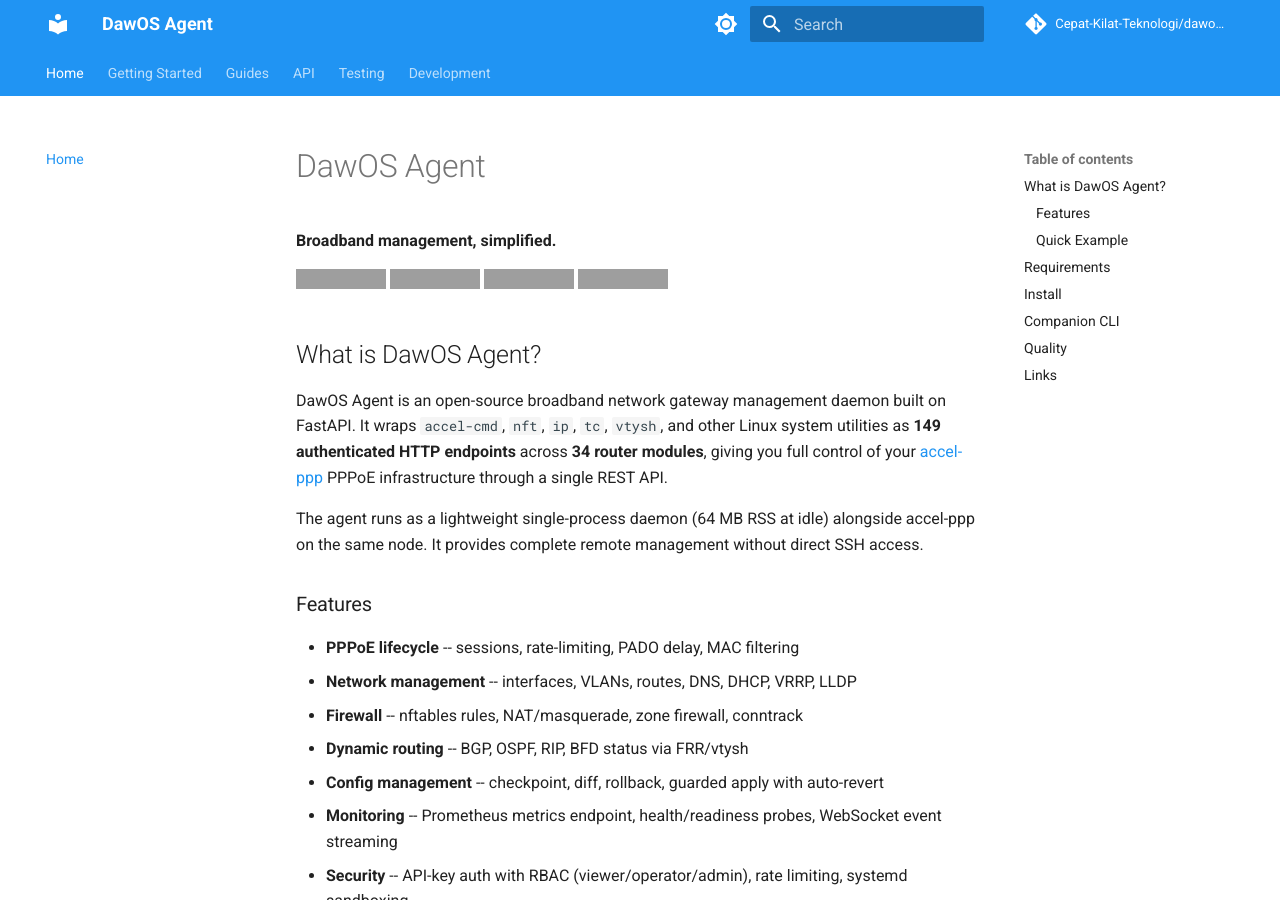
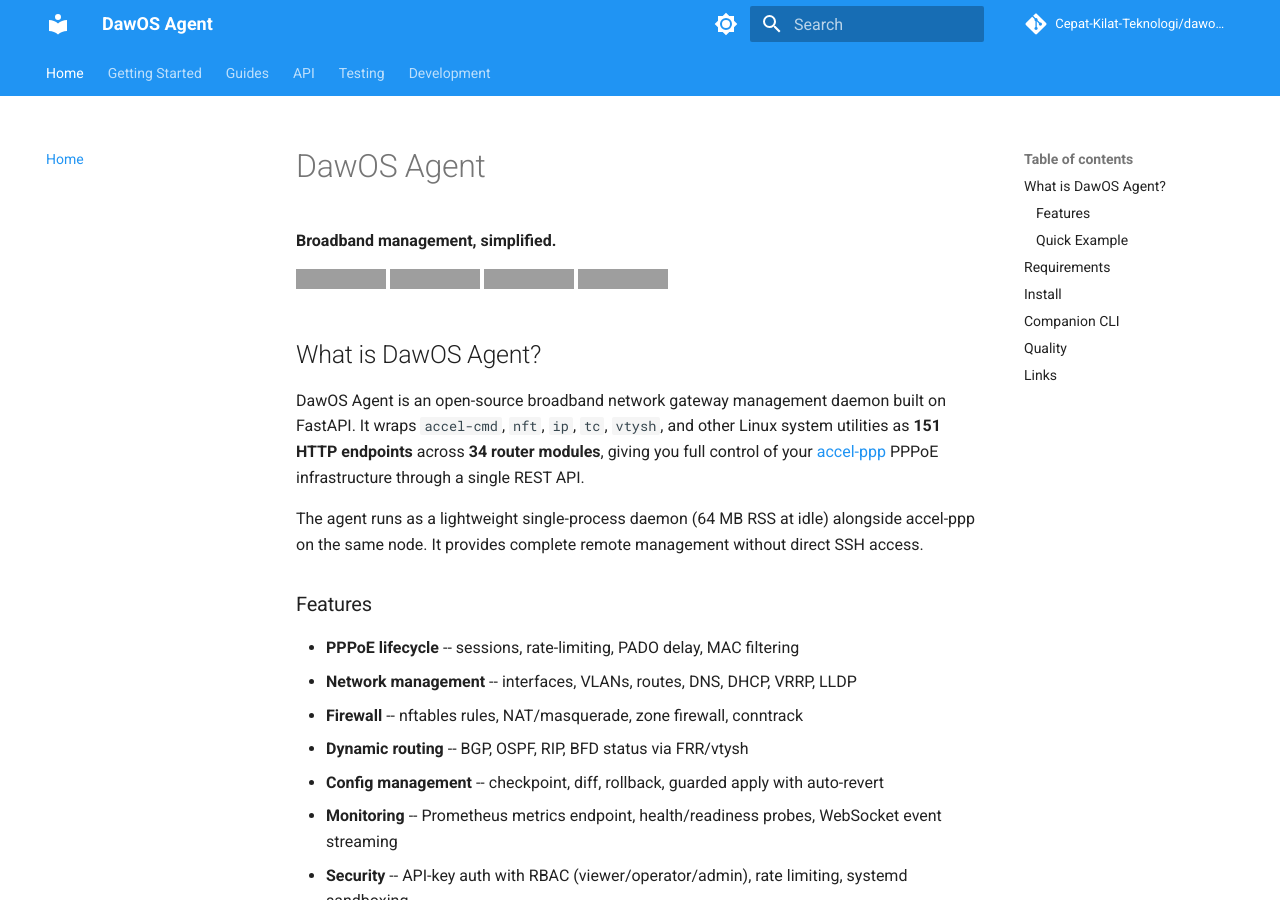
Before and after one commit to Cepat-Kilat-Teknologi/dawos-agent, an MkDocs documentation site: the page built from docs/index.md, in a window 1280 px wide and 900 px high, cut to the strip 0-900 px from the top of the window. Built offline with MkDocs 1.6.1 and Material for MkDocs 9.7.7, drawn with Linux system fonts in a browser that asks for light colours; comment, search, counter and statistics services are not loaded; grey boxes are pictures that could not be loaded.

Commit message:
docs: update endpoint count to 151 in docs index

```diff
--- a/docs/index.md
+++ b/docs/index.md
@@ -9,7 +9,7 @@
 
 ## What is DawOS Agent?
 
-DawOS Agent is an open-source broadband network gateway management daemon built on FastAPI. It wraps `accel-cmd`, `nft`, `ip`, `tc`, `vtysh`, and other Linux system utilities as **149 authenticated HTTP endpoints** across **34 router modules**, giving you full control of your [accel-ppp](https://accel-ppp.org/) PPPoE infrastructure through a single REST API.
+DawOS Agent is an open-source broadband network gateway management daemon built on FastAPI. It wraps `accel-cmd`, `nft`, `ip`, `tc`, `vtysh`, and other Linux system utilities as **151 HTTP endpoints** across **34 router modules**, giving you full control of your [accel-ppp](https://accel-ppp.org/) PPPoE infrastructure through a single REST API.
 
 The agent runs as a lightweight single-process daemon (64 MB RSS at idle) alongside accel-ppp on the same node. It provides complete remote management without direct SSH access.
 
```
